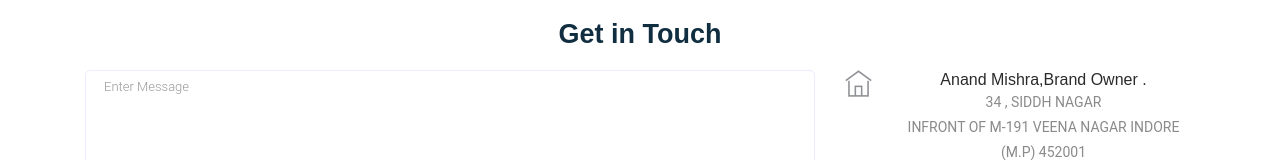
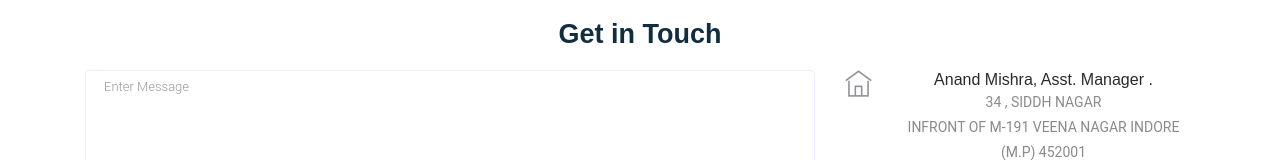
Before and after one commit to cybermritunjay/shikroreact, a React (Create React App) app: page /contact in a window 1280 px wide. Shown: the part 571-731 px from the top of the page. Built offline with nearby package versions, Linux system fonts and the light colour scheme.

Commit message:
Update Contact.js

```diff
--- a/src/components/Contact.js
+++ b/src/components/Contact.js
@@ -66,7 +66,7 @@ class Contact extends Component {
           <div className="media contact-info">
             <span className="contact-info__icon"><i className="ti-home"></i></span>
             <div className="media-body">
-              <h3>Anand Mishra,Brand Owner
+              <h3>Anand Mishra, Asst. Manager
                 .</h3>
               <p> 34 , SIDDH NAGAR </p>
               <p>INFRONT OF M-191 VEENA NAGAR INDORE (M.P) 452001</p>
```
